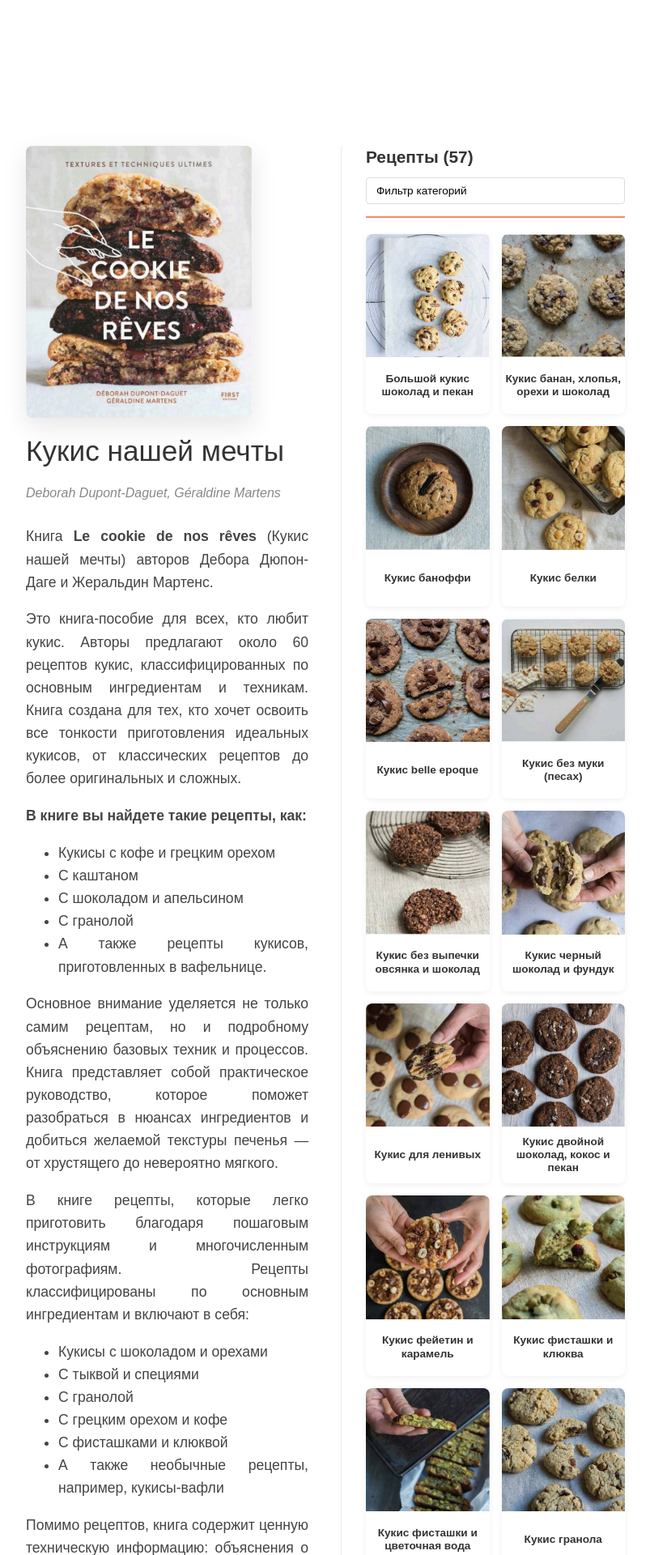
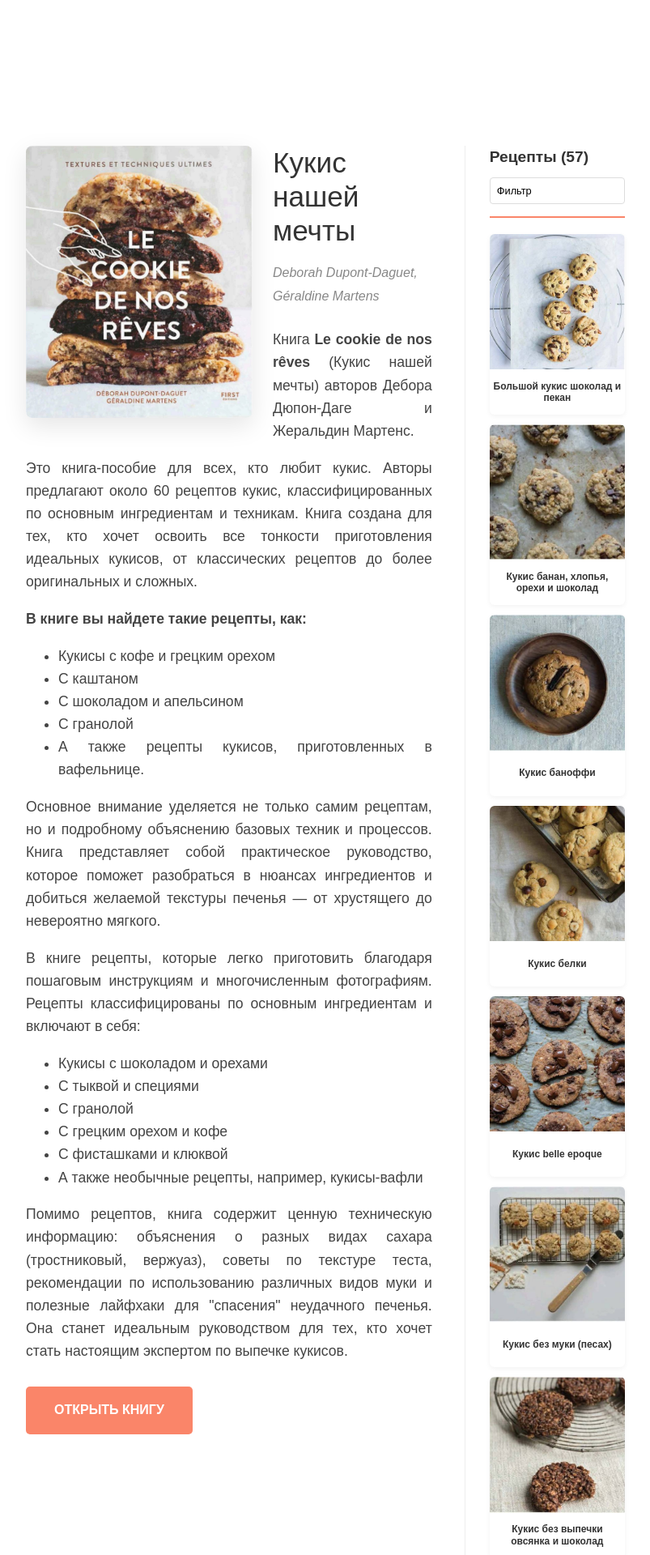
Before and after one commit to Helga1970/new-site, a Jekyll site: the page built from _books/les-cookeis-de-nos-reve.html, in a window 1280 px wide. Shown: the top 1920 px of the page at 81% size, without its empty margins (78-881 px from the left). Built offline with Jekyll 4.4.1, drawn with Linux system fonts in a browser that asks for light colours; nearby versions of some CDN libraries; some web fonts are replaced; comment, search, counter and statistics services are not loaded.

Commit message:
Update book_page.html

```diff
--- a/_layouts/book_page.html
+++ b/_layouts/book_page.html
@@ -4,7 +4,7 @@ layout: default
 
 <div class="book-page-wrapper" style="max-width: 1200px; margin: 0 auto; padding: 40px 20px; display: flex; gap: 40px; font-family: sans-serif;">
 
-  <div class="book-main-content" style="flex: 2; min-width: 0;">
+  <div class="book-main-content" style="flex: 3; min-width: 0;">
     <img src="{{ page.book_cover }}" alt="{{ page.book_title }}"
          style="float: left; width: 280px; margin: 0 25px 20px 0; border-radius: 8px; box-shadow: 0 10px 30px rgba(0,0,0,0.1);">
 
@@ -23,14 +23,14 @@ layout: default
     </div>
   </div>
 
-  <div class="book-sidebar" style="flex: 1; border-left: 1px solid #eee; padding-left: 30px; min-width: 320px;">
+  <div class="book-sidebar" style="flex: 1; border-left: 1px solid #eee; padding-left: 30px;">
     <div class="sidebar-header" style="border-bottom: 2px solid #fa8569; padding-bottom: 15px; margin-bottom: 20px;">
-      <h3 style="margin: 0 0 10px 0; font-size: 1.3rem; color: #333;">Рецепты (<span id="recipes-count">0</span>)</h3>
+      <h3 style="margin: 0 0 10px 0; font-size: 1.2rem; color: #333;">Рецепты (<span id="recipes-count">0</span>)</h3>
 
       <div class="filter-container">
-        <button class="filter-toggle" id="filter-toggle">
-          <span class="button-text">Фильтр категорий</span>
-          <span class="selected-count"></span>
+        <button class="filter-toggle" id="filter-toggle" style="width: 100%; padding: 8px; font-size: 0.8rem; display: flex; justify-content: space-between; align-items: center; background: #fff; border: 1px solid #ddd; border-radius: 4px; cursor: pointer;">
+          <span class="button-text">Фильтр</span>
+          <span class="selected-count" style="color: #fa8569; font-weight: bold;"></span>
         </button>
         <div class="checkbox-list-container hidden" id="checkbox-list-container">
           <div class="checkbox-item all-option">
@@ -136,36 +136,40 @@ document.addEventListener("DOMContentLoaded", async function () {
         });
 
     } catch (error) {
-        grid.innerHTML = `<p>Рецепты загружаются...</p>`;
+        grid.innerHTML = `<p style="font-size: 0.8rem; color: #999;">Рецепты подгружаются...</p>`;
     }
 });
 </script>
 
 <style>
-.mini-recipe-grid { display: grid; grid-template-columns: 1fr 1fr; gap: 15px; }
-.mini-recipe-card { background: #fff; border-radius: 8px; overflow: hidden; box-shadow: 0 2px 8px rgba(0,0,0,0.06); transition: 0.3s; }
-.mini-recipe-card:hover { transform: translateY(-4px); box-shadow: 0 8px 20px rgba(0,0,0,0.12); }
+/* Сетка: 2 колонки, но с учетом узкого пространства */
+.mini-recipe-grid {
+  display: grid;
+  grid-template-columns: repeat(auto-fill, minmax(110px, 1fr));
+  gap: 12px;
+}
+.mini-recipe-card { background: #fff; border-radius: 6px; overflow: hidden; box-shadow: 0 2px 6px rgba(0,0,0,0.05); transition: 0.3s; }
+.mini-recipe-card:hover { transform: translateY(-3px); box-shadow: 0 6px 15px rgba(0,0,0,0.1); }
 .mini-image-wrapper { width: 100%; aspect-ratio: 1/1; position: relative; overflow: hidden; }
 .mini-image-wrapper img { position: absolute; top:0; left:0; width:100%; height:100%; object-fit: cover; }
-.mini-title-box { padding: 10px 5px; text-align: center; min-height: 50px; display: flex; align-items: center; justify-content: center; }
-.mini-title { font-size: 0.85rem; margin: 0; color: #333; line-height: 1.2; font-weight: 600; }
+.mini-title-box { padding: 8px 4px; text-align: center; min-height: 40px; display: flex; align-items: center; justify-content: center; }
+.mini-title { font-size: 0.75rem; margin: 0; color: #333; line-height: 1.2; font-weight: 600; }
 
+/* Фильтр */
 .filter-container { position: relative; width: 100%; }
-.filter-toggle {
-    width: 100%; padding: 8px 12px; background: #fff; border: 1px solid #ddd; border-radius: 4px;
-    display: flex; justify-content: space-between; cursor: pointer; font-size: 0.85rem;
-}
 .checkbox-list-container {
     position: absolute; top: 100%; left: 0; right: 0; background: white; border: 1px solid #ddd;
-    z-index: 100; padding: 12px; max-height: 250px; overflow-y: auto; box-shadow: 0 10px 20px rgba(0,0,0,0.1);
+    z-index: 100; padding: 10px; max-height: 250px; overflow-y: auto; box-shadow: 0 8px 16px rgba(0,0,0,0.1);
 }
 .hidden { display: none; }
-.checkbox-item { display: flex; align-items: center; margin-bottom: 8px; font-size: 0.8rem; }
-.checkbox-item input { margin-right: 10px; }
-.all-option { font-weight: bold; border-bottom: 1px solid #eee; margin-bottom: 10px; padding-bottom: 5px; }
+.checkbox-item { display: flex; align-items: center; margin-bottom: 6px; font-size: 0.75rem; }
+.checkbox-item input { margin-right: 8px; }
+.all-option { font-weight: bold; border-bottom: 1px solid #eee; margin-bottom: 8px; padding-bottom: 4px; }
 
+/* Адаптивность для мобильных */
 @media (max-width: 900px) {
   .book-page-wrapper { flex-direction: column; }
   .book-sidebar { border-left: none; padding-left: 0; border-top: 1px solid #eee; padding-top: 30px; }
+  .mini-recipe-grid { grid-template-columns: repeat(auto-fill, minmax(140px, 1fr)); }
 }
 </style>
```
